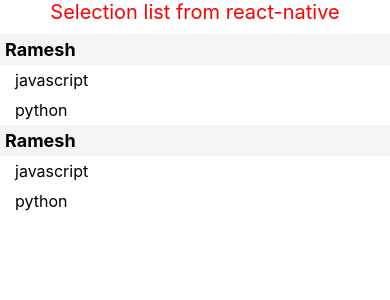
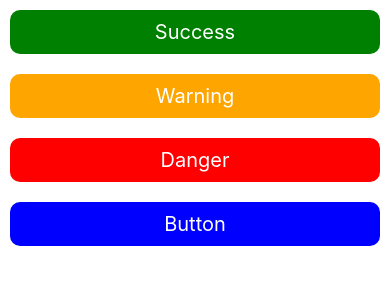
Before and after one commit to rameshbanakar/react-native, a React Native app: screen / in a window 390 px wide. Shown: the top 300 px of the page. Built offline with nearby package versions, Linux system fonts and the light colour scheme.

Commit message:
touchableHighlight

```diff
--- a/App.tsx
+++ b/App.tsx
@@ -9,6 +9,9 @@ import ReactNativeList from './component/ReactNativeList';
 import ListMapFunc from './component/ListMapFunc';
 import GridView from './component/GridView';
 import SelectionListView from './component/SelectionList';
+import ClassComponent from './component/ClassComponent';
+import Responsive from './component/Responsive';
+import StyleButton from './component/StyleButton';
 
 function App(): React.JSX.Element {
   const hello=()=>{
@@ -24,7 +27,10 @@ function App(): React.JSX.Element {
       {/* <ReactNativeList/> */}
       {/* <ListMapFunc/> */}
       {/* <GridView/> */}
-      <SelectionListView />
+      {/* <SelectionListView /> */}
+      {/* <ClassComponent/> */}
+      {/* <Responsive/> */}
+      <StyleButton/>
     </View>
   );
 }
--- /dev/null
+++ b/component/ClassComponent.js
@@ -0,0 +1,13 @@
+import React, {Component} from 'react';
+import {Text, View} from 'react-native';
+export default class ClassComponent extends Component {
+  render() {
+    return (
+      <View>
+        <Text style={{fontSize: 20, color: 'red', margin: 'auto'}}>
+          Hello from class component
+        </Text>
+      </View>
+    );
+  }
+}
--- /dev/null
+++ b/component/Responsive.js
@@ -0,0 +1,50 @@
+import React from 'react';
+import {StyleSheet, View, Text} from 'react-native';
+
+const Reponsive = () => {
+  return (
+    <View style={styles.container}>
+      <View style={styles.box1}>
+        <View style={styles.inner1}></View>
+        <View></View>
+        <View></View>
+      </View>
+      <View style={styles.box2}>
+        <Text style={styles.text}>Box 2</Text>
+      </View>
+      <View style={styles.box3}>
+        <Text style={styles.text}>Box 3</Text>
+      </View>
+    </View>
+  );
+};
+
+const styles = StyleSheet.create({
+  container: {
+    flex: 1,
+  },
+  inner1:{
+
+  },
+  box1: {
+    flex:1,
+    height: 200,
+    backgroundColor: 'red',
+    justifyContent: 'center', // center text vertically
+    alignItems: 'center', // center text horizontally
+  },
+  box2: {
+    height: 200,
+    backgroundColor: 'blue',
+    justifyContent: 'center', // center text vertically
+    alignItems: 'center', // center text horizontally
+  },
+  box3: {
+    height: 200,
+    backgroundColor: 'yellow',
+    justifyContent: 'center', // center text vertically
+    alignItems: 'center', // center text horizontally
+  },
+});
+
+export default Reponsive;
--- /dev/null
+++ b/component/StyleButton.js
@@ -0,0 +1,47 @@
+import React from 'react'
+import {View, Text, StyleSheet, FlatList,TouchableHighlight} from 'react-native';
+function StyleButton() {
+  return (
+    <View>
+      <TouchableHighlight>
+        <Text style={[styles.button, styles.sucess]}>Success</Text>
+      </TouchableHighlight>
+      <TouchableHighlight>
+        <Text style={[styles.button, styles.warning]}>Warning</Text>
+      </TouchableHighlight>
+      <TouchableHighlight>
+        <Text style={[styles.button, styles.danger]}>Danger</Text>
+      </TouchableHighlight>
+      <TouchableHighlight>
+        <Text style={styles.button}>Button</Text>
+      </TouchableHighlight>
+    </View>
+  );
+}
+const styles = StyleSheet.create({
+  main: {
+    flex: 1,
+  },
+  button: {
+    fontSize: 20,
+    backgroundColor: 'blue',
+    color: 'white',
+    textAlign: 'center',
+    padding: 10,
+    margin: 10,
+    borderRadius: 10,
+    shadowColor: 'black',
+    elevation: 10,
+  },
+  sucess: {
+    backgroundColor: 'green',
+  },
+  warning: {
+    backgroundColor: 'orange',
+  },
+  danger:{
+    backgroundColor:"red"
+  }
+});
+
+export default StyleButton
```
